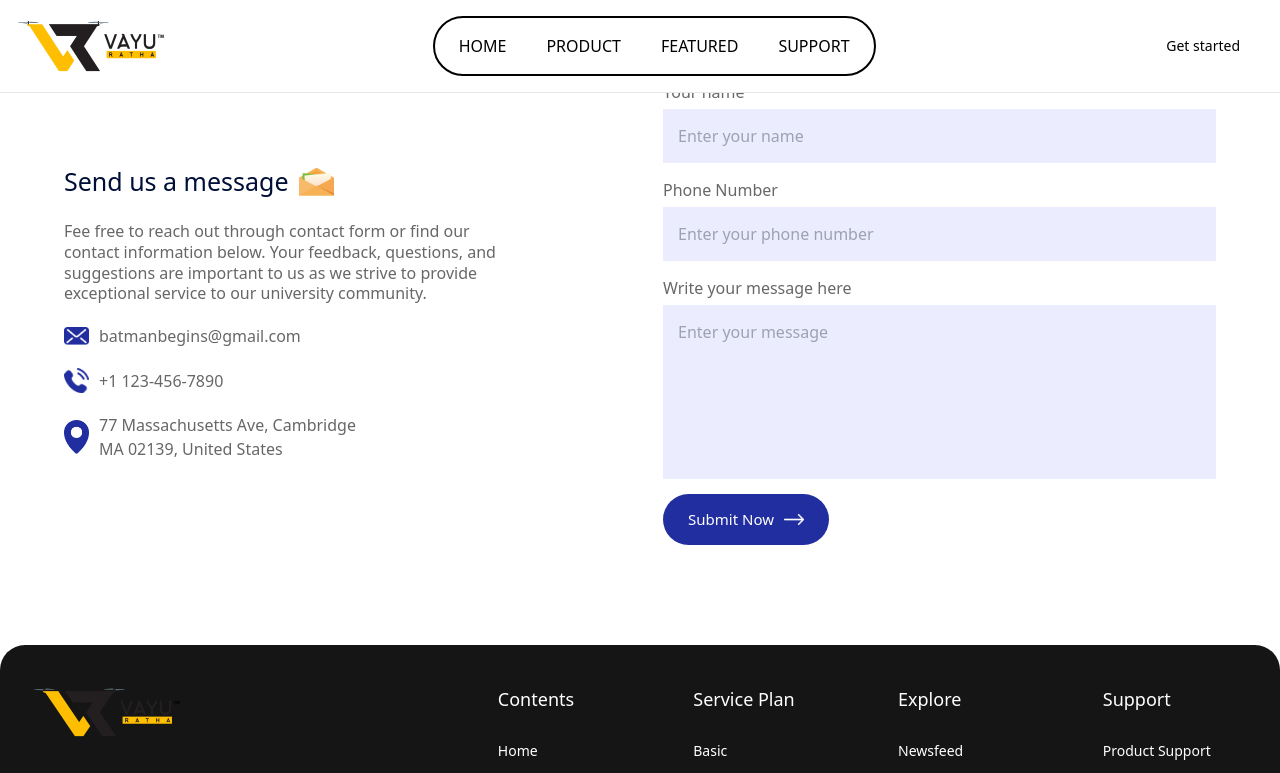
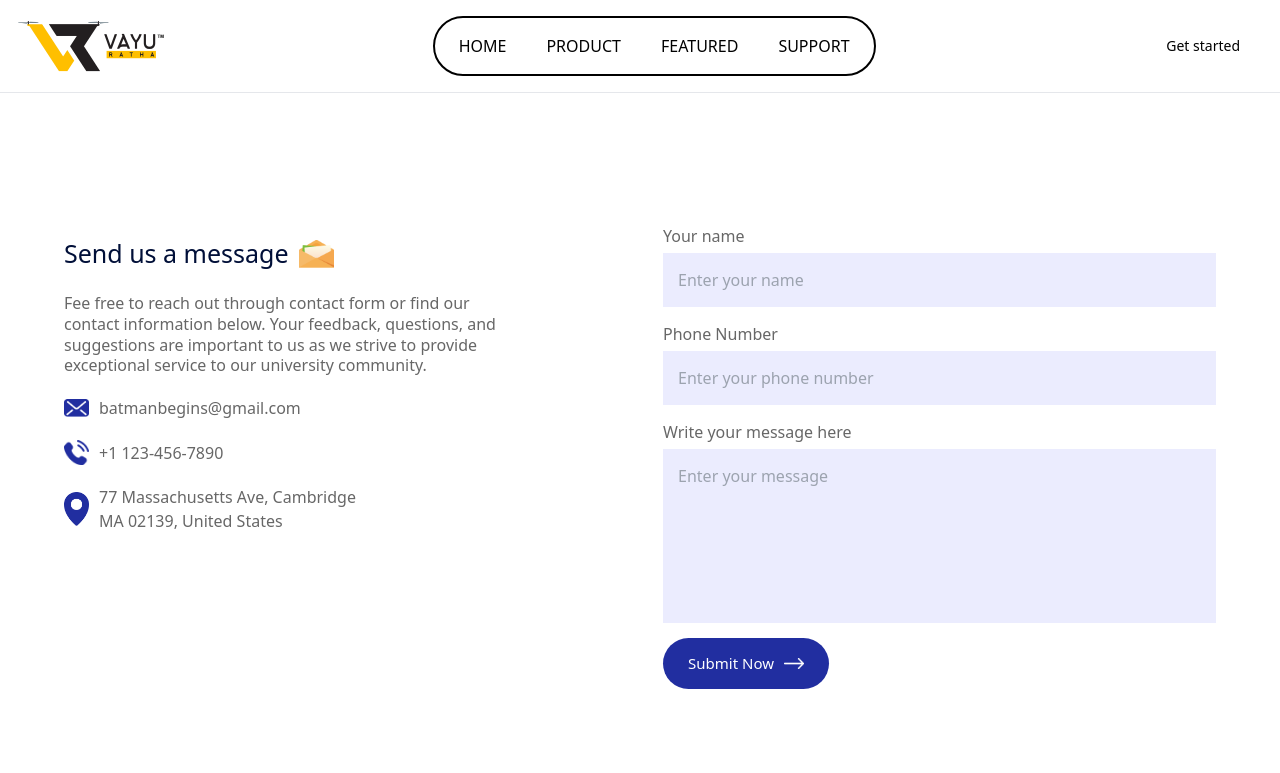
Before and after one commit to fudailzafar/Vayuratha, a React (Vite) app: page /support in a window 1280 px wide. Shown: the top 773 px of the page. Built offline with nearby package versions, Linux system fonts and the light colour scheme.

Commit message:
Updated the margin top property for the contact page.

```diff
--- a/src/components/contact/Contact.jsx
+++ b/src/components/contact/Contact.jsx
@@ -60,7 +60,7 @@
           </li>
         </ul>
       </div>
-      <div className="contact-col">
+      <div className="contact-col mt-36">
         <form onSubmit={onSubmit}>
           <label>Your name</label>
           <input
```
